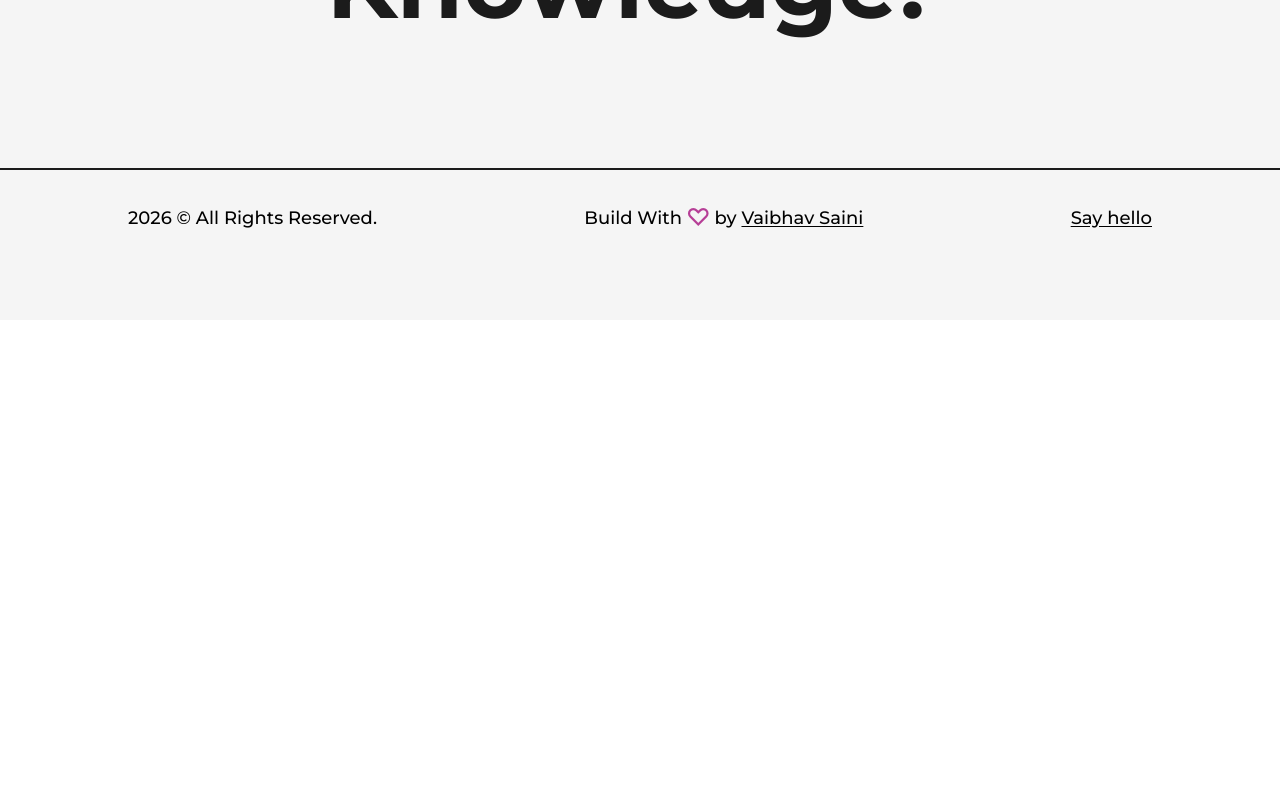
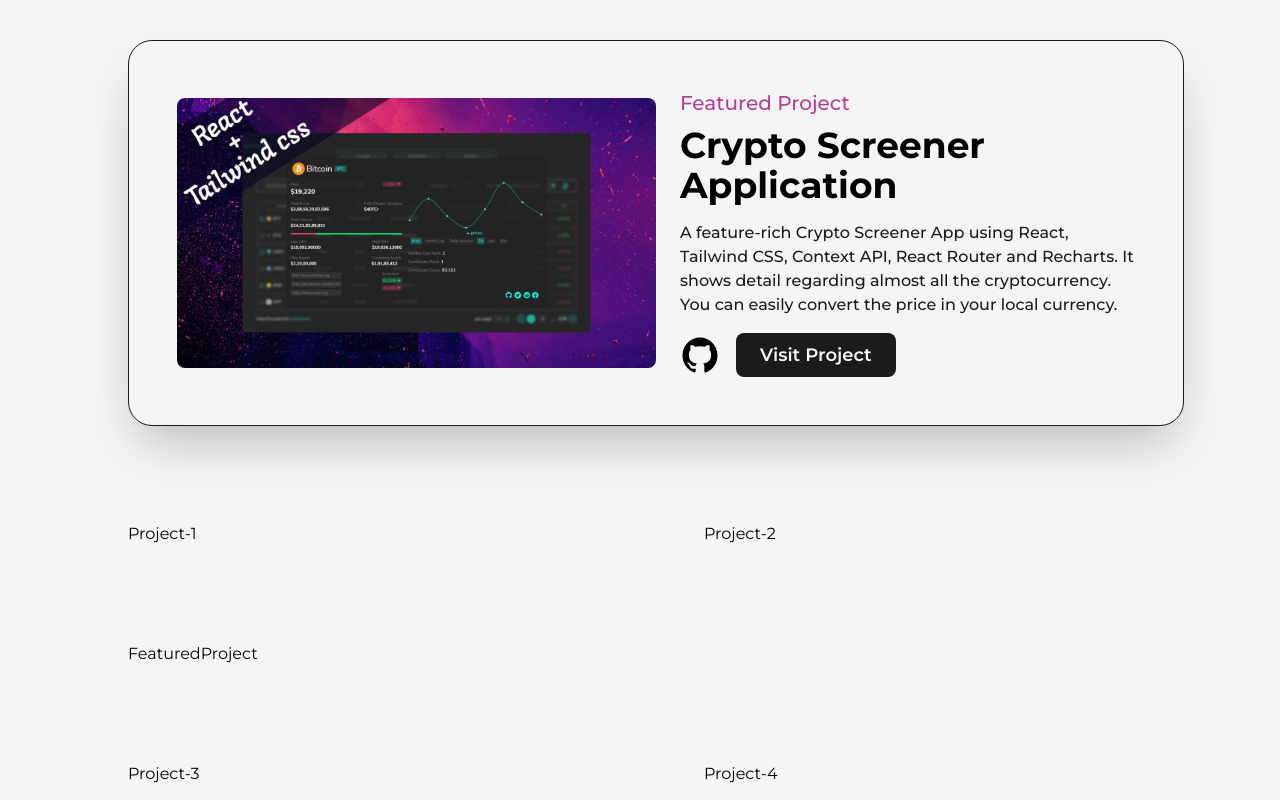
Before and after one commit to vaibhav-saini-dev/portfolio, a Next.js app: page /projects in a window 1280 px wide. Shown: the part 480-1280 px from the top of the page. Before the commit the page ends 800 px from the top, so only its background shows below. Built offline with nearby package versions, Linux system fonts and the light colour scheme.

Commit message:
Create Featured Project Component on Projects Page

```diff
--- a/src/pages/projects.js
+++ b/src/pages/projects.js
@@ -1,8 +1,39 @@
 import AnimatedText from '@/components/AnimatedText'
+import { GitHubIcon } from '@/components/Icons'
 import Layout from '@/components/Layout'
 import Head from 'next/head'
+import Image from 'next/image'
+import Link from 'next/link'
 import React from 'react'
+import project1 from "../../public/images/projects/crypto-screener-cover-image.jpg"
 
+const FeaturedProject = ({ type, title, summary, img, link, github }) => {
+    return (
+        <article className="w-full flex items-center justify-between
+        rounded-3xl border border-solid border-dark bg-light shadow-2xl p-12
+        ">
+            <Link href={link} target="_blank"
+            className="w-1/2 cursor-pointer overflow-hidden rounded-lg"
+            >
+                <Image src={img} alt={title} className="w-full h-auto" />
+            </Link>
+
+            <div className="w-1/2 flex flex-col items-start justify-between pl-6">
+                <span className="text-primary font-medium text-xl">{type}</span>
+                <Link href={link} target="_blank" className="hover:underline underline-offset-2">
+                    <h2 className="my-2 w-full text-left text-4xl font-bold">{title}</h2>
+                </Link>
+                <p className="my-2 font-medium text-dark">{summary}</p>
+                <div className="mt-2 flex items-center">
+                    <Link href={github} target="_blank" className="w-10"> <GitHubIcon /> </Link>
+                    <Link href={link} target="_blank"
+                    className="ml-4 rounded-lg bg-dark text-light p-2 px-6 text-lg font-semibold"
+                    > Visit Project </Link>
+                </div>
+            </div>
+        </article>
+    )
+}
 const projects = () => {
     return (
         <>
@@ -10,9 +41,42 @@
                 <title>Portfolio | Projects</title>
                 <meta name="description" content="A collection of projects demonstrating my various web development, game development, and system experience/skills." />
             </Head>
-            <main>
-                <Layout>
-                    <AnimatedText text="Imagination Trumps Knowledge!" />
+            <main className="w-full mb-16 flex flex-col items-center justify-center">
+                <Layout className="pt-16">
+                    <AnimatedText text="Imagination Trumps Knowledge!"
+                    className="mb-16"
+                    />
+                    {/* gap-24 is the gap between x and y */}
+                    <div className="grid grid-cols-12 gap-24">
+                        <div className="col-span-12">
+                            <FeaturedProject
+                                type="Featured Project"
+                                title="Crypto Screener Application"
+                                img={project1}
+                                summary="A feature-rich Crypto Screener App using React, Tailwind CSS, Context API, React Router and Recharts.
+It shows detail regarding almost all the cryptocurrency. You can easily convert the price in your
+local currency."
+                                link="/"
+                                github="/"
+                            />
+                        </div>
+                        <div className="col-span-6">
+                            Project-1
+                        </div>
+                        <div className="col-span-6">
+                            Project-2
+                        </div>
+
+                        <div className="col-span-12">
+                            FeaturedProject
+                        </div>
+                        <div className="col-span-6">
+                            Project-3
+                        </div>
+                        <div className="col-span-6">
+                            Project-4
+                        </div>
+                    </div>
                 </Layout>
             </main>
         </>
```
